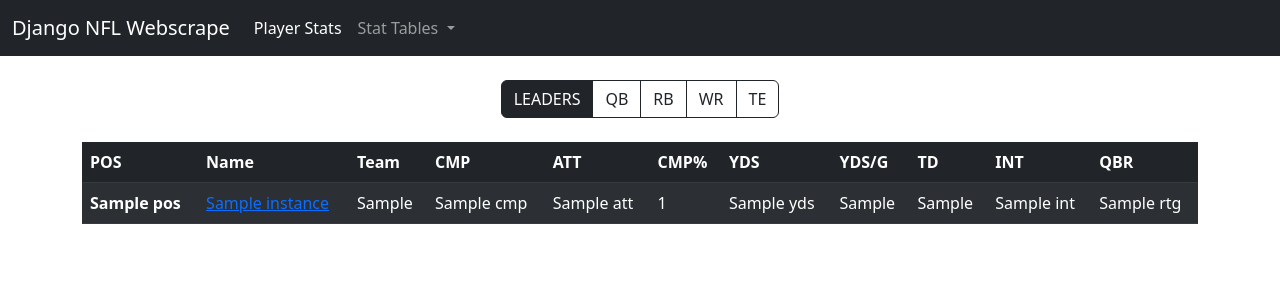
After one commit to msalvatore22/django_nfl_webscrape, a Django app: template espn_webscrape/templates/player_stats/qb_list.html in a window 1280 px wide. The commit adds this page. Shown: the top 300 px of the page. Run offline with Django 3.2, Linux system fonts and the light colour scheme; the template is opened without the code that fills it: most values are stand-ins (such as "Sample title", 1, 10 or a date in 2020).

Commit message:
Created player stats table with a bootstrap radio button nav

```diff
--- /dev/null
+++ b/espn_webscrape/forms.py
@@ -0,0 +1 @@
+from django import forms
--- a/espn_webscrape/templates/index.html
+++ b/espn_webscrape/templates/index.html
@@ -1,6 +1,5 @@
 {% extends 'base.html' %}
 {% block content %}
-<h1>This is the index page</h1>
-<a href="passing/">Passing Stats</a>
-<a href="rushing/">Rushing Stats</a>
+<h1>Index page</h1>
+
 {% endblock %}
--- /dev/null
+++ b/espn_webscrape/templates/player_stats/index.html
@@ -0,0 +1,5 @@
+{% extends 'base.html' %}
+{% block content %}
+{% include 'button_nav.html' %}
+<h2>player stats index</h2>
+{% endblock %}
--- /dev/null
+++ b/espn_webscrape/templates/player_stats/qb_list.html
@@ -0,0 +1,42 @@
+{% extends 'base.html' %}
+
+{% block content %}
+{% include 'button_nav.html' %}
+<div class="mx-auto mt-4">
+<table class="table table-dark table-striped">
+  <thead>
+    <tr>
+      <th scope="col">POS</th>
+      <th scope="col">Name</th>
+      <th scope="col">Team</th>
+      <th scope="col">CMP</th>
+      <th scope="col">ATT</th>
+      <th scope="col">CMP%</th>
+      <th scope="col">YDS</th>
+      <th scope="col">YDS/G</th>
+      <th scope="col">TD</th>
+      <th scope="col">INT</th>
+      <th scope="col">QBR</th>
+    </tr>
+  </thead>
+  <tbody>
+    {% for instance in object_list %}
+     <tr>
+      <th scope="row">{{ instance.pos }}</th>
+      <td><a href='{{ instance.get_absolute_url }}'>{{ instance.player_full_name }}</a></td>
+      <td>{{ instance.team_abrv }}</td>
+      <td>{{instance.cmp}}</td>
+      <td>{{instance.att}}</td>
+      <td>{{instance.cmp_percent}}</td>
+      <td>{{instance.yds}}</td>
+      <td>{{instance.yds_g}}</td>
+      <td>{{instance.td}}</td>
+      <td>{{instance.int}}</td>
+      <td>{{instance.rtg}}</td>
+    </tr>
+    {% endfor %}
+  </tbody>
+</table>
+</div>
+
+{% endblock %}
--- /dev/null
+++ b/templates/button_nav.html
@@ -0,0 +1,18 @@
+<div class="d-flex justify-content-center mt-4">
+  <div class="btn-group" role="group" aria-label="Basic radio toggle button group">
+    <input onclick="location.href='/espn_webscrape/player_stats/'" type="radio" class="btn-check" name="btnradio" id="LEADERS" autocomplete="off" {% if request.resolver_match.url_name == None %}checked{% endif %}>
+    <label class="btn btn-outline-dark" for="LEADERS">LEADERS</label>
+
+    <input onclick="location.href='/espn_webscrape/player_stats/qb'" type="radio" class="btn-check" name="btnradio" id="QB" autocomplete="off" {% if request.resolver_match.url_name == 'qb-list' %}checked{% endif %}>
+    <label class="btn btn-outline-dark" for="QB">QB</label>
+
+    <input onclick="location.href='/espn_webscrape/player_stats/rb'" type="radio" class="btn-check" name="btnradio" id="RB" autocomplete="off" {% if request.resolver_match.url_name == 'rb-list' %}checked{% endif %}>
+    <label class="btn btn-outline-dark" for="RB">RB</label>
+
+    <input onclick="location.href='/espn_webscrape/player_stats/wr'" type="radio" class="btn-check" name="btnradio" id="WR" autocomplete="off" {% if request.resolver_match.url_name == 'wr-list' %}checked{% endif %}>
+    <label class="btn btn-outline-dark" for="WR">WR</label>
+
+    <input onclick="location.href='/espn_webscrape/player_stats/te'" type="radio" class="btn-check" name="btnradio" id="TE" autocomplete="off" {% if request.resolver_match.url_name == 'te-list' %}checked{% endif %}>
+    <label class="btn btn-outline-dark" for="TE">TE</label>
+  </div>
+</div>
--- a/templates/home.html
+++ b/templates/home.html
@@ -1,5 +1,4 @@
 {% extends 'base.html' %}
-{% load static %}
 
 {% block content %}
 <div class="row align-items-center mt-4">
--- a/templates/navbar.html
+++ b/templates/navbar.html
@@ -3,14 +3,14 @@
 
 <nav class="navbar navbar-expand-sm navbar-dark bg-dark sticky-top">
   <div class="container-fluid">
-    <a class="navbar-brand" href="#">Django NFL Webscrape</a>
+    <a class="navbar-brand" href="/">Django NFL Webscrape</a>
     <button class="navbar-toggler" type="button" data-bs-toggle="collapse" data-bs-target="#navbarSupportedContent" aria-controls="navbarSupportedContent" aria-expanded="false" aria-label="Toggle navigation">
       <span class="navbar-toggler-icon"></span>
     </button>
     <div class="collapse navbar-collapse" id="navbarSupportedContent">
       <ul class="navbar-nav me-auto mb-2 mb-lg-0">
         <li class="nav-item">
-          <a class="nav-link active" aria-current="page" href="/">Home</a>
+          <a class="nav-link active" aria-current="page" href="/espn_webscrape/player_stats/">Player Stats</a>
         </li>
         <li class="nav-item dropdown">
           <a class="nav-link dropdown-toggle" href="#" role="button" data-bs-toggle="dropdown" aria-expanded="false">
```
Also changed, not shown: espn_webscrape/templates/player_stats/rb_list.html (added, +36 -0 lines), espn_webscrape/templates/player_stats/rec_list.html (added, +36 -0 lines), espn_webscrape/urls.py (+11 -1 lines), espn_webscrape/views.py (+30 -5 lines).
